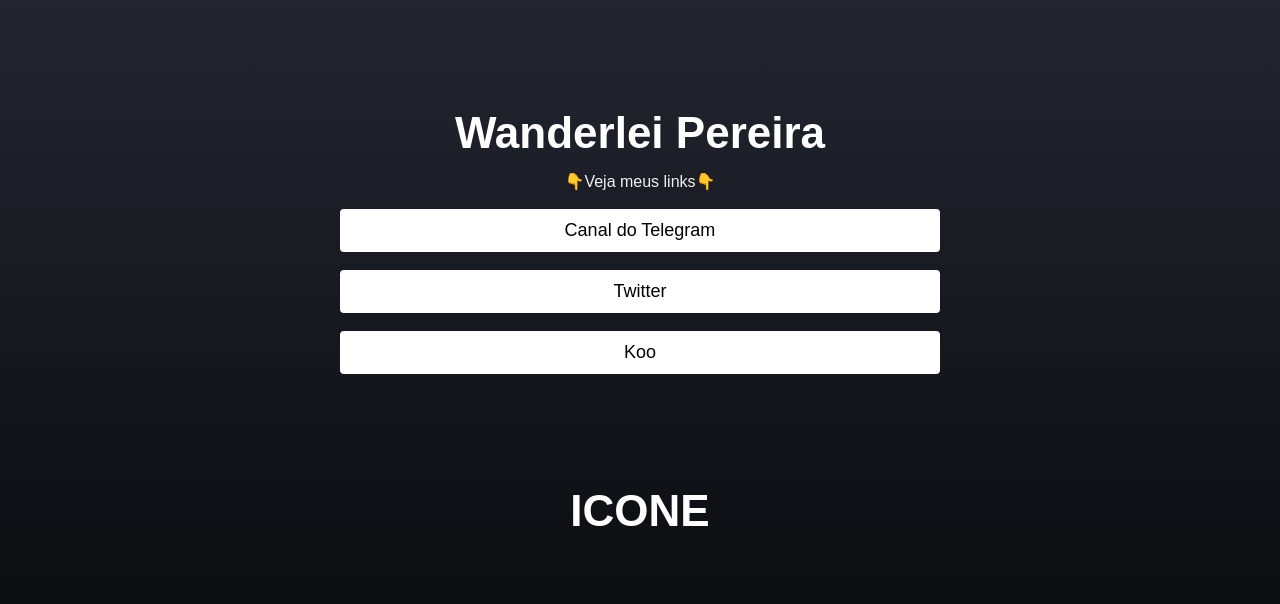
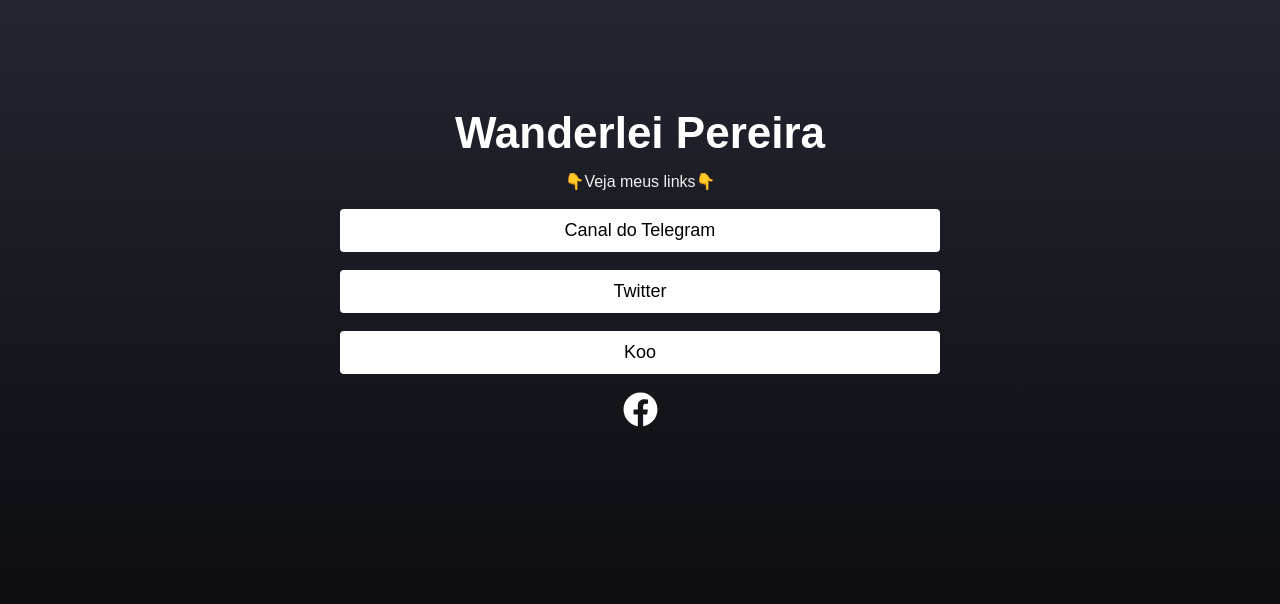
Before and after one commit to wander2583/links-sociais, a React (Create React App) app: page / in a window 1280 px wide. Shown: the top 604 px of the page. Built offline with nearby package versions, Linux system fonts and the light colour scheme.

Commit message:
customizing the home

```diff
--- a/src/components/Social/index.js
+++ b/src/components/Social/index.js
@@ -1,9 +1,9 @@
 import './social.css'
 
-export function Social(){
+export function Social({ children, url }){
   return(
-  <div>
-      <h1>ICONE</h1>
-    </div>
+    <a className="social" href={url} rel="noopener noreferrer" target="_blank">
+      {children}
+    </a>
   )
 }
--- a/src/pages/Home/index.js
+++ b/src/pages/Home/index.js
@@ -1,4 +1,9 @@
 import { Social } from '../../components/Social'
+import {
+FaFacebook,
+FaInstagrram,
+FaYoutube
+} from 'react-icons/fa'
 import './home.css'
 
 export default function Home(){
@@ -28,8 +33,8 @@
         </section>
 
           <footer>
-          <Social>
-
+          <Social url="https://facebook.com/wanderlei">
+          <FaFacebook size={35} color="#FFF" />
           </Social>
         </footer>
 
```
